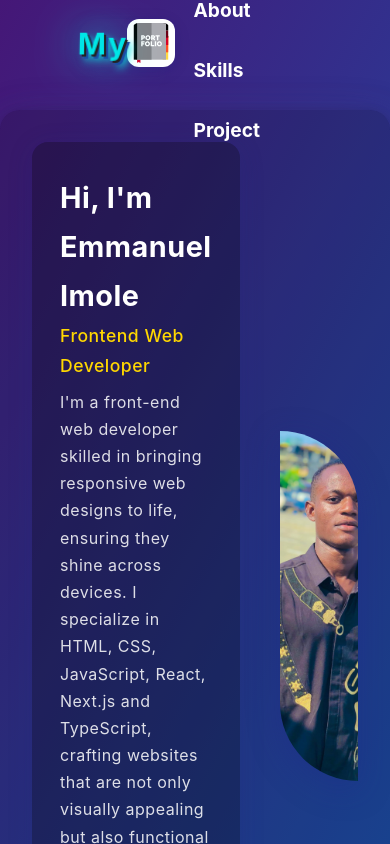
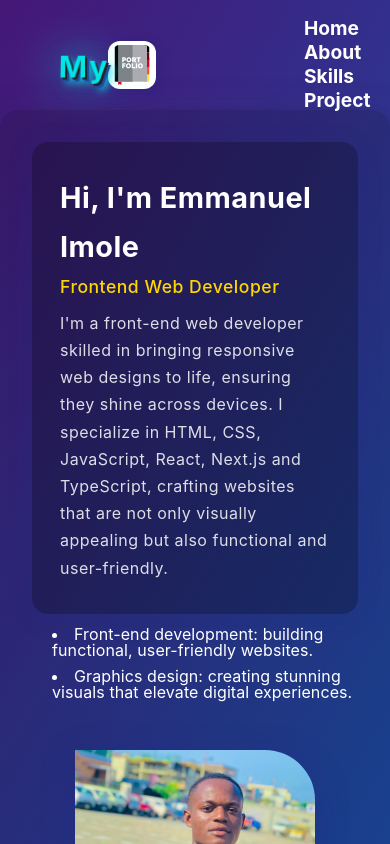
Before and after one commit to imoleayomi19/My-Portfolio, a Next.js app: page / in a window 390 px wide. Shown: the top 844 px of the page. Built offline with nearby package versions, Linux system fonts and the light colour scheme.

Commit message:
mobile styling

```diff
--- a/src/app/header.css
+++ b/src/app/header.css
@@ -90,9 +90,7 @@ header{
   font-weight: 700;
   transition: color 0.2s, background 0.2s, padding 0.2s, border-radius 0.2s;
   font-size: 1.2rem;
-  padding: 8px 18px;
-  border-radius: 8px;
-  margin-top: 20px;
+
   display: inline-block;
   position: relative;
 }
--- a/src/app/mobile.css
+++ b/src/app/mobile.css
@@ -1,31 +1,52 @@
 @media (max-width: 992px) {
-   .body{
+   /* body{
     background-color: red;
-  }
+  } */
 
 }
 
 @media (max-width: 768px) {
-   .body{
+
+   /* body{
     background-color: #000;
-  }
+  } */
 
 }
 
 @media (max-width: 576px) {
-   .body{
-    background-color: blue;
+   /* body{
+    background-color: red;
+  } */
+
+
+}
+
+@media (max-width: 1400px) {
+
+  .nav-link {
+  padding: 8px 18px;
+  border-radius: 8px;
+  margin-top: 20px;
+  }
+
+  .home-img {
+  display: flex;
+  align-items: center;
+  justify-content: center;
+  height: 350px;
+  width: 900px;
+  margin-left: 40px;
 }
 
 }
 
 @media (max-width: 390px) {
 
-  .body{
+  /* body{
     background-color: yellow;
-  }
+  } */
 
-  /* .header {
+  .header {
     display: flex;
     justify-content: space-between;
     flex-direction: row;
@@ -36,15 +57,26 @@
     box-sizing: border-box;
   }
 
-  .header-logo {
-    margin-top: 0;
-    margin-left: 0;
+
+  nav {
+    display: flex;
+    flex-direction: column;
   }
 
-  .portfolio-icon {
-    width: 40px;
-    height: 40px;
-    margin-right: 8px;
+.nav-link {
+    font-family: 'Inter', sans-serif;
+    list-style: none;
+    color: #fff;
+    text-decoration: none;
+    font-weight: 700;
+    transition: color 0.2s, background 0.2s, padding 0.2s, border-radius 0.2s;
+
+    padding: 0;
+    border-radius: 0px;
+    margin-top: 0px;
+    border-radius: 8px;
+    display: inline-block;
+    position: relative;
 }
 
 .content {
@@ -74,6 +106,29 @@
   margin-top: 40px;
 
 }
+  /* .header {
+    display: flex;
+    justify-content: space-between;
+    flex-direction: row;
+    align-items: flex-start;
+    padding: 16px 5%;
+    height: auto;
+    width: 100vw;
+    box-sizing: border-box;
+  }
+
+  .header-logo {
+    margin-top: 0;
+    margin-left: 0;
+  }
+
+  .portfolio-icon {
+    width: 40px;
+    height: 40px;
+    margin-right: 8px;
+  }
+
+
 
   .home-btn {
     padding: 12px 32px;
--- a/src/app/section.css
+++ b/src/app/section.css
@@ -12,7 +12,7 @@
   width: 100%;
   margin: 60px auto 0 auto;
   display: flex;
-  flex-direction: row;
+  /* flex-direction: row; */
   align-items: center;
   justify-content: center;
   color: #fff;
@@ -107,18 +107,18 @@
   transform: translateY(-2px) scale(1.03);
 }
 
-.home-image {
+ .home-img {
   display: flex;
   align-items: center;
   justify-content: center;
-  height: 350px;
-  width: 900px;
-  margin-left: 40px;
+  /* height: 350px; */
+  /* width: 900px; */
+  /* margin-left: 40px; */
 }
 
 .home-image img {
-  border-end-start-radius: 100px;
-  border-start-end-radius: 100px;
+  border-end-start-radius: 50px;
+  border-start-end-radius: 50px;
   width: 100%;
   height: 100%;
   object-fit: cover;
```
Also changed, not shown: src/app/page.tsx (line endings or trailing spaces). Lines whose indentation alone changed are shown as unchanged.
